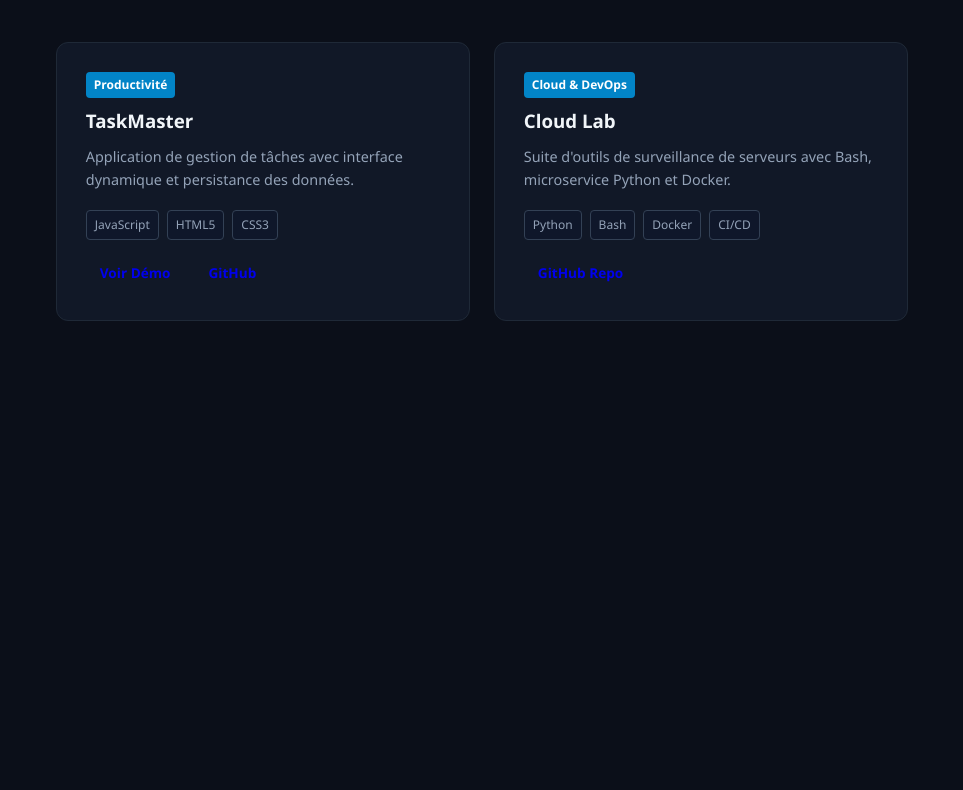
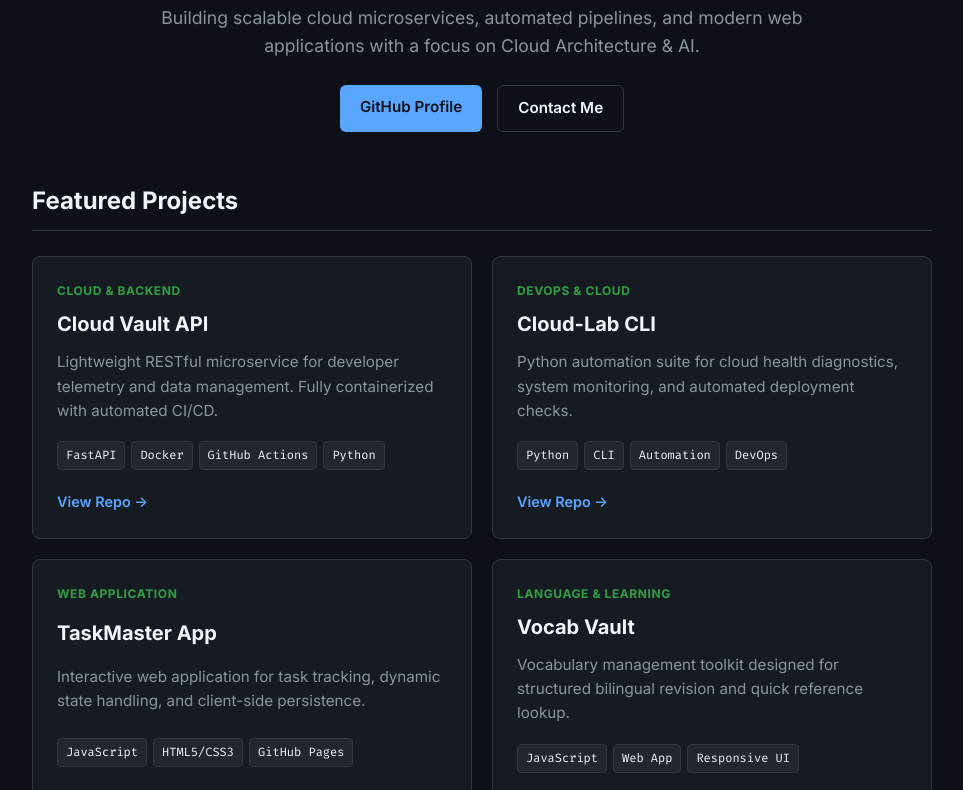
Before and after one commit to alhajouizakaria7-oss/mini-portfolio, a plain HTML site: page index.html in a window 1280 px wide. Shown: the part 160-950 px from the top of the page, without its empty margins (158-1121 px from the left). Before the commit the page ends 800 px from the top, so only its background shows below. Drawn offline with Linux system fonts and the light colour scheme.

Commit message:
feat: redesign portfolio to showcase full cloud & backend project lineup

```diff
--- a/index.html
+++ b/index.html
@@ -3,56 +3,79 @@
 <head>
 	<meta charset="UTF-8">
 	<meta name="viewport" content="width=device-width, initial-scale=1.0">
-	<title>Portfolio | Projets Informatiques</title>
+	<title>Zakaria | Cloud & Software Engineering Portfolio</title>
 	<link rel="stylesheet" href="style.css">
+	<link href="https://fonts.googleapis.com/css2?family=Inter:wght@300;400;600;700&family=Fira+Code:wght@400;500&display=swap" rel="stylesheet">
 </head>
 <body>
-	<main class="container">
-		<header class="hero">
-			<h1>Mes Réalisations &amp; Projets</h1>
-			<p class="subtitle">Cloud Computing, Automatisation &amp; Développement Web</p>
+	<div class="container">
+		<header>
+			<div class="badge">🚀 Cloud & Software Developer</div>
+			<h1>Zakaria Al Hajoui</h1>
+			<p class="bio">Building scalable cloud microservices, automated pipelines, and modern web applications with a focus on Cloud Architecture & AI.</p>
+			<div class="social-links">
+				<a href="https://github.com/alhajouizakaria7-oss" target="_blank" class="btn">GitHub Profile</a>
+				<a href="mailto:alhajouizakaria7@gmail.com" class="btn btn-outline">Contact Me</a>
+			</div>
 		</header>
 
-		<section id="projets" class="projects-section">
-			<div class="projects-grid">
-				<!-- Projet 1: TaskMaster -->
-				<div class="project-card">
-					<div class="project-header">
-						<span class="project-tag">Productivité</span>
-						<h3>TaskMaster</h3>
+		<section class="projects-section">
+			<h2>Featured Projects</h2>
+			<div class="grid">
+				<div class="card">
+					<div class="card-tag">Cloud & Backend</div>
+					<h3>Cloud Vault API</h3>
+					<p>Lightweight RESTful microservice for developer telemetry and data management. Fully containerized with automated CI/CD.</p>
+					<div class="stack">
+						<span>FastAPI</span><span>Docker</span><span>GitHub Actions</span><span>Python</span>
 					</div>
-					<p>Application de gestion de tâches avec interface dynamique et persistance des données.</p>
-					<div class="project-techs">
-						<span>JavaScript</span>
-						<span>HTML5</span>
-						<span>CSS3</span>
-					</div>
-					<div class="project-links">
-						<a href="https://alhajouizakaria7-oss.github.io/taskmaster-app/" target="_blank" rel="noopener noreferrer">Voir Démo</a>
-						<a href="https://github.com/alhajouizakaria7-oss/taskmaster-app" target="_blank" rel="noopener noreferrer">GitHub</a>
+					<div class="card-links">
+						<a href="https://github.com/alhajouizakaria7-oss/cloud-vault-api" target="_blank">View Repo →</a>
 					</div>
 				</div>
 
-				<!-- Projet 2: Cloud Lab -->
-				<div class="project-card">
-					<div class="project-header">
-						<span class="project-tag">Cloud &amp; DevOps</span>
-						<h3>Cloud Lab</h3>
+				<div class="card">
+					<div class="card-tag">DevOps & Cloud</div>
+					<h3>Cloud-Lab CLI</h3>
+					<p>Python automation suite for cloud health diagnostics, system monitoring, and automated deployment checks.</p>
+					<div class="stack">
+						<span>Python</span><span>CLI</span><span>Automation</span><span>DevOps</span>
 					</div>
-					<p>Suite d'outils de surveillance de serveurs avec Bash, microservice Python et Docker.</p>
-					<div class="project-techs">
-						<span>Python</span>
-						<span>Bash</span>
-						<span>Docker</span>
-						<span>CI/CD</span>
+					<div class="card-links">
+						<a href="https://github.com/alhajouizakaria7-oss/cloud-lab" target="_blank">View Repo →</a>
 					</div>
-					<div class="project-links">
-						<a href="https://github.com/alhajouizakaria7-oss/cloud-lab" target="_blank" rel="noopener noreferrer">GitHub Repo</a>
+				</div>
+
+				<div class="card">
+					<div class="card-tag">Web Application</div>
+					<h3>TaskMaster App</h3>
+					<p>Interactive web application for task tracking, dynamic state handling, and client-side persistence.</p>
+					<div class="stack">
+						<span>JavaScript</span><span>HTML5/CSS3</span><span>GitHub Pages</span>
+					</div>
+					<div class="card-links">
+						<a href="https://alhajouizakaria7-oss.github.io/taskmaster-app/" target="_blank">Live Demo →</a>
+						<a href="https://github.com/alhajouizakaria7-oss/taskmaster-app" target="_blank">Source →</a>
+					</div>
+				</div>
+
+				<div class="card">
+					<div class="card-tag">Language & Learning</div>
+					<h3>Vocab Vault</h3>
+					<p>Vocabulary management toolkit designed for structured bilingual revision and quick reference lookup.</p>
+					<div class="stack">
+						<span>JavaScript</span><span>Web App</span><span>Responsive UI</span>
+					</div>
+					<div class="card-links">
+						<a href="https://github.com/alhajouizakaria7-oss/vocab-vault" target="_blank">View Repo →</a>
 					</div>
 				</div>
 			</div>
 		</section>
-	</main>
-	<script src="script.js"></script>
+
+		<footer>
+			<p>© 2026 Zakaria Al Hajoui. Built with passion for Cloud Computing & AI.</p>
+		</footer>
+	</div>
 </body>
 </html>
--- a/style.css
+++ b/style.css
@@ -1,241 +1,184 @@
+ :root {
+	--bg: #0d1117;
+	--card-bg: #161b22;
+	--border: #30363d;
+	--accent: #58a6ff;
+	--accent-green: #2ea043;
+	--text-primary: #f0f6fc;
+	--text-secondary: #8b949e;
+}
+
 * {
 	margin: 0;
 	padding: 0;
 	box-sizing: border-box;
-    font-family: 'Segoe UI', system-ui, sans-serif;
-    scroll-behavior: smooth;
+	font-family: 'Inter', -apple-system, sans-serif;
 }
 
 body {
-    background-color: #0b0f19;
-    color: #f1f5f9;
+	background-color: var(--bg);
+	color: var(--text-primary);
 	line-height: 1.6;
-}
-
-.navbar {
-    display: flex;
-    justify-content: space-between;
-    align-items: center;
-    padding: 1.2rem 10%;
-    background-color: rgba(15, 23, 42, 0.85);
-    backdrop-filter: blur(10px);
-    position: sticky;
-    top: 0;
-    border-bottom: 1px solid #1e293b;
-    z-index: 100;
-}
-
-.logo {
-    font-size: 1.3rem;
-    font-weight: 700;
-    color: #f8fafc;
-}
-
-.logo span {
-    color: #38bdf8;
-}
-
-.nav-links {
-    display: flex;
-    list-style: none;
-    gap: 1.5rem;
-}
-
-.nav-links a {
-    color: #94a3b8;
-    text-decoration: none;
-    font-weight: 500;
-    transition: 0.2s;
-}
-
-.nav-links a:hover {
-    color: #38bdf8;
+	padding: 40px 20px;
 }
 
 .container {
 	max-width: 900px;
-    margin: 2rem auto;
-    padding: 0 1.5rem;
-    display: flex;
-    flex-direction: column;
-    gap: 4rem;
+	margin: 0 auto;
 }
 
-.hero-card {
-    background-color: #111827;
-    padding: 3rem 2rem;
-    border-radius: 16px;
+header {
 	text-align: center;
-    border: 1px solid #1f2937;
-    box-shadow: 0 10px 30px rgba(0, 0, 0, 0.5);
+	margin-bottom: 50px;
 }
 
-.hero-card h1 {
-    font-size: 2.2rem;
-    color: #38bdf8;
-    margin-bottom: 0.8rem;
-}
-
-.subtitle {
-    color: #94a3b8;
-    margin-bottom: 1.8rem;
-}
-
-.skills {
-    display: flex;
-    justify-content: center;
-    flex-wrap: wrap;
-    gap: 10px;
-}
-
-.tag {
-    background-color: #1f2937;
-    color: #38bdf8;
+.badge {
+	display: inline-block;
+	background: rgba(88, 166, 255, 0.1);
+	color: var(--accent);
 	padding: 6px 14px;
 	border-radius: 20px;
 	font-size: 0.85rem;
-    border: 1px solid #374151;
+	font-weight: 600;
+	margin-bottom: 15px;
+	border: 1px solid rgba(88, 166, 255, 0.2);
 }
 
-.section-title {
-    font-size: 1.5rem;
-    color: #f8fafc;
-    margin-bottom: 1.5rem;
-    border-left: 4px solid #38bdf8;
-    padding-left: 10px;
+h1 {
+	font-size: 2.4rem;
+	font-weight: 700;
+	margin-bottom: 12px;
 }
 
-.projects-grid {
-    display: grid;
-    grid-template-columns: repeat(auto-fit, minmax(280px, 1fr));
-    gap: 1.5rem;
+.bio {
+	font-size: 1.1rem;
+	color: var(--text-secondary);
+	max-width: 650px;
+	margin: 0 auto 25px;
 }
 
-.project-card {
-    background-color: #111827;
-    padding: 1.8rem;
-    border-radius: 12px;
-    border: 1px solid #1f2937;
-    transition: transform 0.2s, border-color 0.2s;
-}
-
-.project-card:hover {
-    transform: translateY(-4px);
-    border-color: #0284c7;
-}
-
-.project-card h3 {
-    color: #f1f5f9;
-    margin-bottom: 0.6rem;
-}
-
-.project-card p {
-    color: #94a3b8;
-    font-size: 0.9rem;
-    margin-bottom: 1.2rem;
-}
-
-.project-tags span {
-    font-size: 0.75rem;
-    background-color: #0f172a;
-    color: #38bdf8;
-    padding: 4px 8px;
-    border-radius: 6px;
-    margin-right: 6px;
-    border: 1px solid #1e293b;
-}
-
-.contact-section form {
+.social-links {
 	display: flex;
-    flex-direction: column;
-    gap: 1rem;
-    max-width: 500px;
-}
-
-input, textarea {
-    background-color: #111827;
-    border: 1px solid #1f2937;
-    padding: 12px;
-    border-radius: 8px;
-    color: white;
-    font-size: 0.95rem;
-}
-
-input:focus, textarea:focus {
-    outline: none;
-    border-color: #38bdf8;
+	justify-content: center;
+	gap: 15px;
 }
 
 .btn {
-    background: linear-gradient(135deg, #0284c7, #2563eb);
-    color: white;
-    padding: 12px 20px;
-    border-radius: 8px;
-    border: none;
+	display: inline-block;
+	background-color: var(--accent);
+	color: #0d1117;
+	padding: 10px 20px;
+	border-radius: 6px;
+	text-decoration: none;
 	font-weight: 600;
-    cursor: pointer;
-    transition: 0.2s;
+	font-size: 0.95rem;
+	transition: opacity 0.2s;
 }
 
 .btn:hover {
 	opacity: 0.9;
 }
-.project-tag {
-  display: inline-block;
-  background-color: #0284c7;
-  color: #fff;
+
+.btn-outline {
+	background: transparent;
+	color: var(--text-primary);
+	border: 1px solid var(--border);
+}
+
+.btn-outline:hover {
+	border-color: var(--text-secondary);
+}
+
+.projects-section h2 {
+	font-size: 1.5rem;
+	margin-bottom: 25px;
+	border-bottom: 1px solid var(--border);
+	padding-bottom: 10px;
+}
+
+.grid {
+	display: grid;
+	grid-template-columns: repeat(auto-fit, minmax(380px, 1fr));
+	gap: 20px;
+}
+
+.card {
+	background-color: var(--card-bg);
+	border: 1px solid var(--border);
+	border-radius: 8px;
+	padding: 24px;
+	display: flex;
+	flex-direction: column;
+	justify-content: space-between;
+	transition: transform 0.2s, border-color 0.2s;
+}
+
+.card:hover {
+	transform: translateY(-4px);
+	border-color: var(--accent);
+}
+
+.card-tag {
 	font-size: 0.75rem;
-  font-weight: 600;
-  padding: 3px 8px;
-  border-radius: 4px;
+	text-transform: uppercase;
+	letter-spacing: 0.05em;
+	color: var(--accent-green);
+	font-weight: 700;
 	margin-bottom: 8px;
 }
 
-.project-techs {
-  display: flex;
-  gap: 8px;
-  margin: 12px 0;
-  flex-wrap: wrap;
+.card h3 {
+	font-size: 1.25rem;
+	margin-bottom: 10px;
 }
 
-.project-techs span {
-  background-color: #0f172a;
-  color: #94a3b8;
+.card p {
+	font-size: 0.95rem;
+	color: var(--text-secondary);
+	margin-bottom: 18px;
+}
+
+.stack {
+	display: flex;
+	flex-wrap: wrap;
+	gap: 6px;
+	margin-bottom: 20px;
+}
+
+.stack span {
+	font-family: 'Fira Code', monospace;
 	font-size: 0.75rem;
+	background: rgba(255, 255, 255, 0.05);
 	padding: 4px 8px;
 	border-radius: 4px;
-  border: 1px solid #334155;
+	border: 1px solid var(--border);
 }
 
-.project-links {
+.card-links {
 	display: flex;
-  gap: 10px;
-  margin-top: 14px;
+	gap: 15px;
 }
 
-.project-links a {
+.card-links a {
+	color: var(--accent);
 	text-decoration: none;
-  font-size: 0.85rem;
+	font-size: 0.9rem;
 	font-weight: 600;
-  padding: 8px 14px;
-  border-radius: 6px;
-  transition: all 0.2s;
 }
 
-.btn-demo {
-  background-color: #38bdf8;
-  color: #0f172a !important;
+.card-links a:hover {
+	text-decoration: underline;
 }
 
-.btn-demo:hover {
-  opacity: 0.9;
+footer {
+	text-align: center;
+	margin-top: 60px;
+	color: var(--text-secondary);
+	font-size: 0.85rem;
 }
 
-.btn-code {
-  background-color: #334155;
-  color: #f8fafc !important;
+@media (max-width: 600px) {
+	.grid {
+		grid-template-columns: 1fr;
 	}
-
-.btn-code:hover {
-  background-color: #475569;
 }
```
Lines whose indentation alone changed are shown as unchanged.
